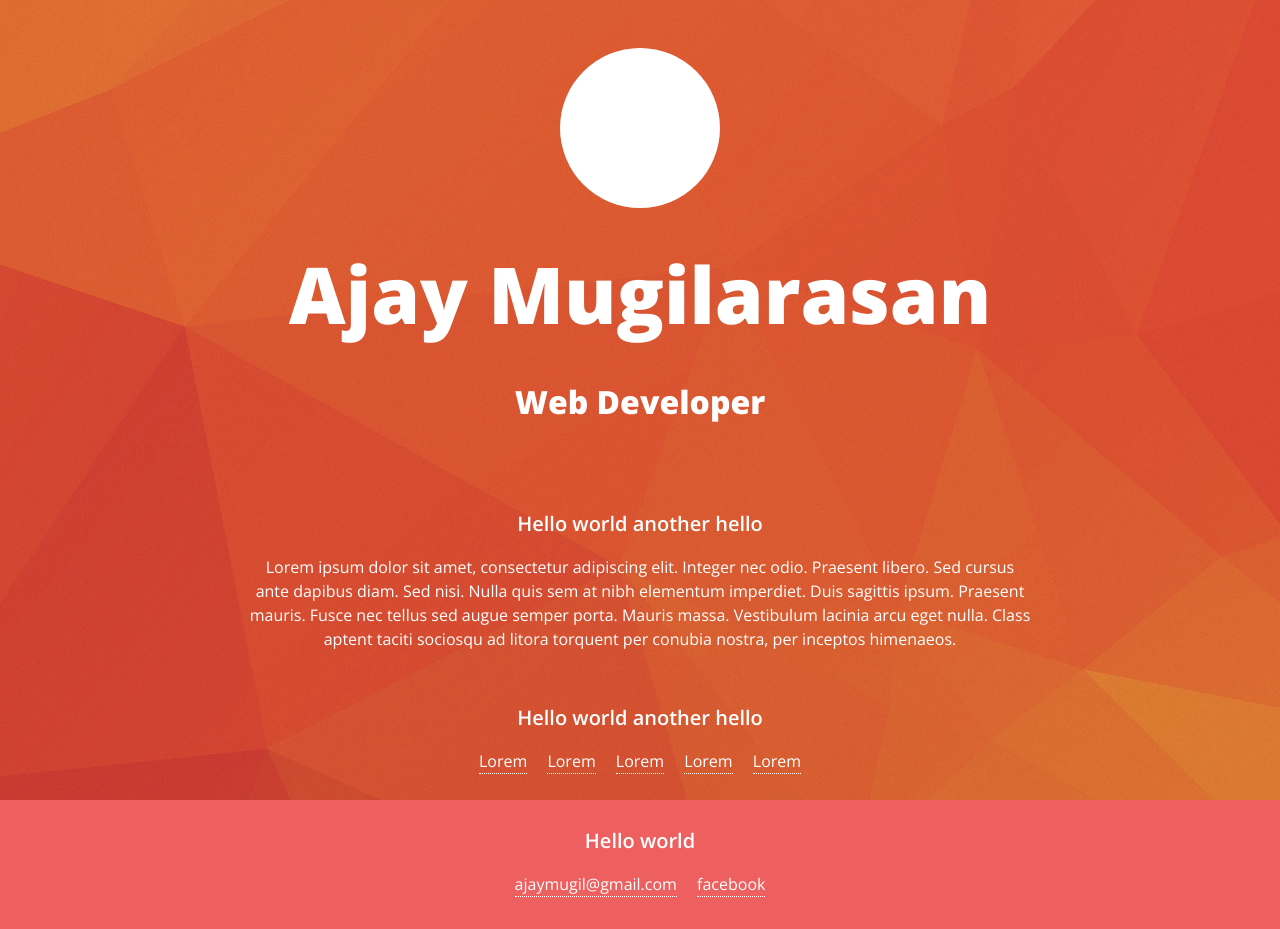
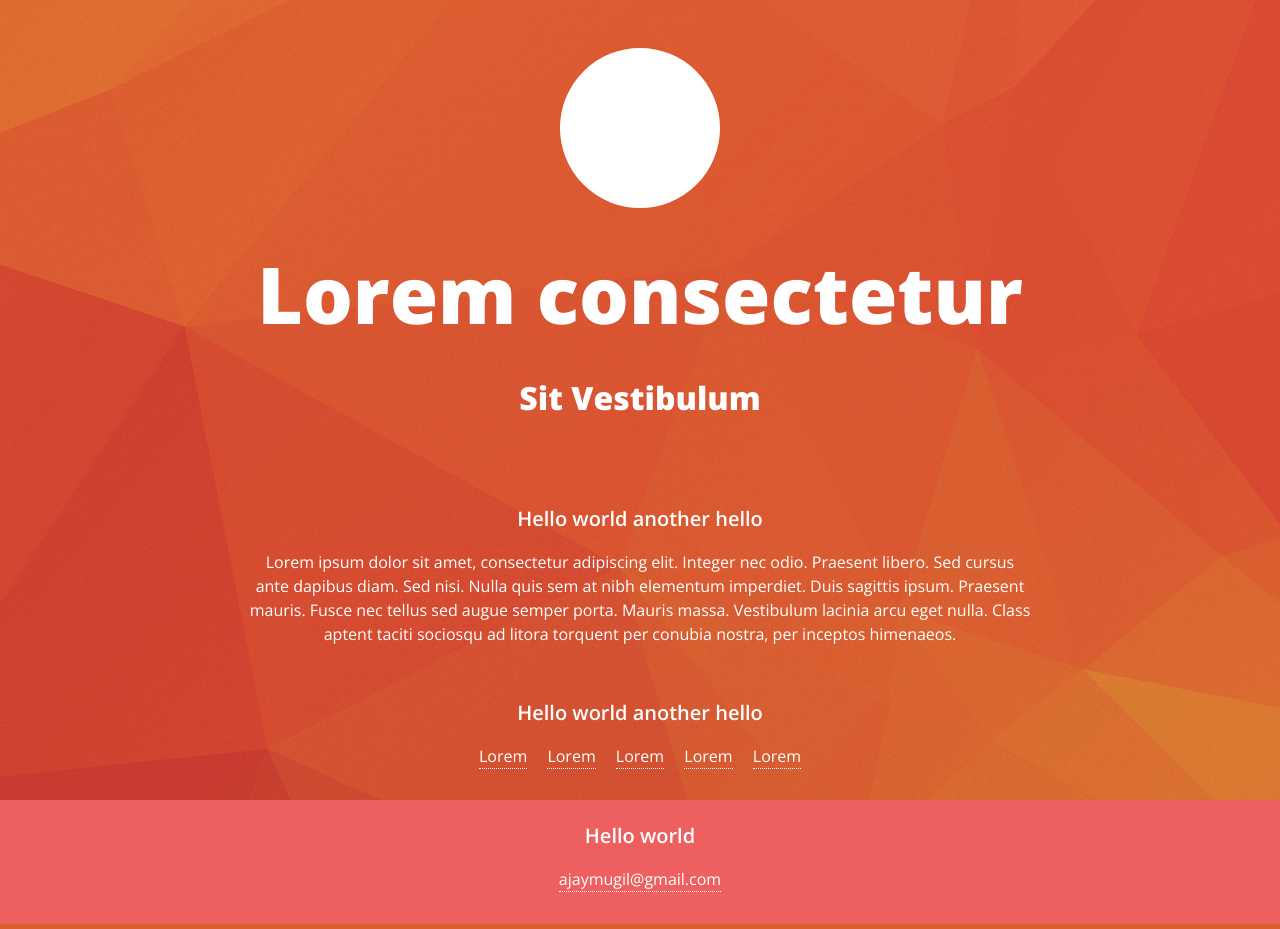
Before and after one commit to ajaymugil/ajaymugil.github.io, a PHP site: page / in a window 1280 px wide. Run offline with PHP 8.4, Linux system fonts and the light colour scheme.

Commit message:
Refinement 2

```diff
--- a/css/foundation.css
+++ b/css/foundation.css
@@ -64,7 +64,7 @@
 
 .big{
     font-size: 2em;
-     color: black;
+    color: black;
 }
 
 .photo{
@@ -72,13 +72,17 @@
     width: 10em;
     height: 10em;
     border-radius: 50%;
-    background: white;
+    background: rgb(255, 255, 255);
     min-height: 1px;
+    /*background: url(../img/my-photo.jpg) center center no-repeat;*/
+    /* box-shadow: 0 0 5px rgb(32, 32, 32); */
+    border: 4px solid rgb(255, 255, 255);
+    padding: 5px;
 }
 h1.title{
     font-size: 5em;
     margin-top: 0.4em;
-    margin-bottom: 0.4em;
+    margin-bottom: 0.1em;
 }
 
 h2{
@@ -1496,4 +1500,15 @@
     height: 100%;
     width: 100%;
     z-index: -1;
-}
+
+
+}
+
+@-webkit-keyframes bg-scroll{
+
+    to{
+
+    }
+
+
+}
--- a/index.html
+++ b/index.html
@@ -23,8 +23,8 @@
             <div class="large-12 columns header">
 
 
-                <h1 class="title">Ajay Mugilarasan</h1>
-                <h2 class="description">Web Developer</h2>
+                <h1 class="title">Lorem consectetur</h1>
+                <h2 class="description">Sit Vestibulum</h2>
             </div>
 
             <div class="large-12 columns block">
@@ -48,7 +48,8 @@
             <div class="large-12 columns block">
                 <p class="heading">Hello world </p>
                 <p>
-                    <a href="mailto:ajaymugil@gmail.com">ajaymugil@gmail.com</a> <a href="http://facebook.com/mugilarasan" target="_blank">facebook</a>
+                    <a href="mailto:ajaymugil@gmail.com">ajaymugil@gmail.com</a>
+<!--                    <a href="http://facebook.com/mugilarasan" target="_blank">facebook</a>-->
 
                 </p>
 
@@ -64,7 +65,13 @@
         <script src="js/foundation.min.js"></script>
         <script>
             $(document).foundation();
-            $("h1.title").fitText(1, { minFontSize: '26px' });
+            $("h1.title").fitText(1, {minFontSize: '26px'});
+
+            $(function() {
+
+                //$("#bg-texture").css({ backgroundPosition: "0px 0px"});
+
+            });
 
         </script>
     </body>
```
Also changed, not shown: img/my-photo.jpg (added).
